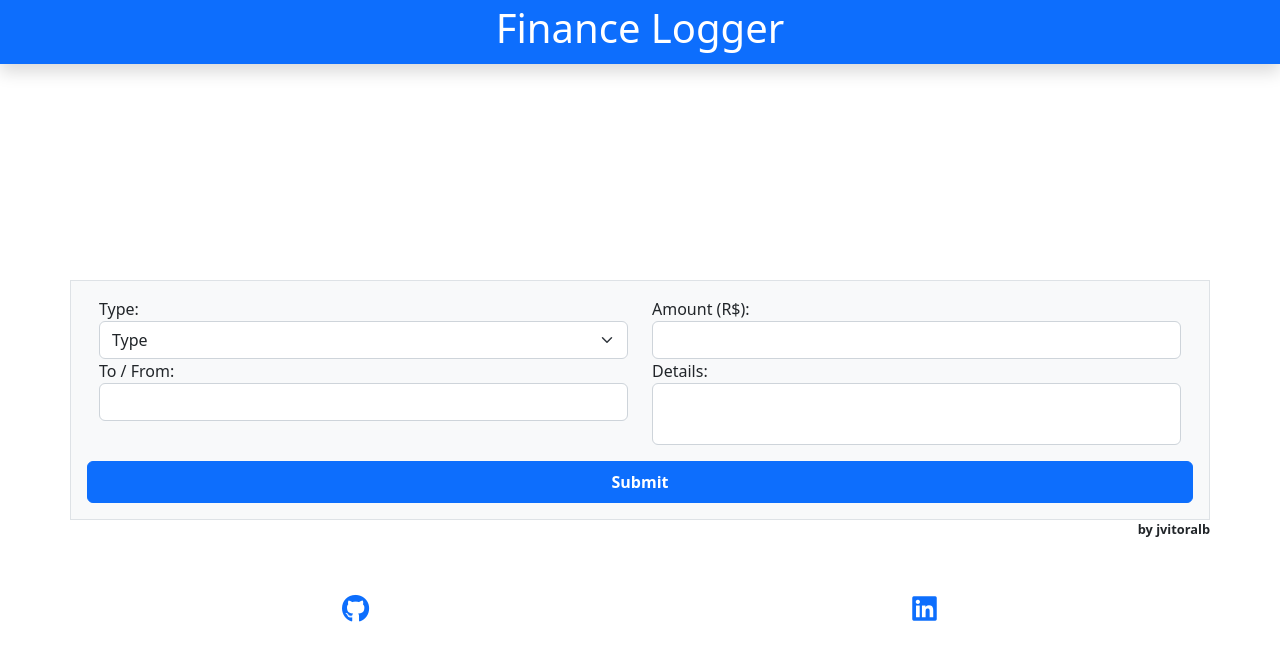
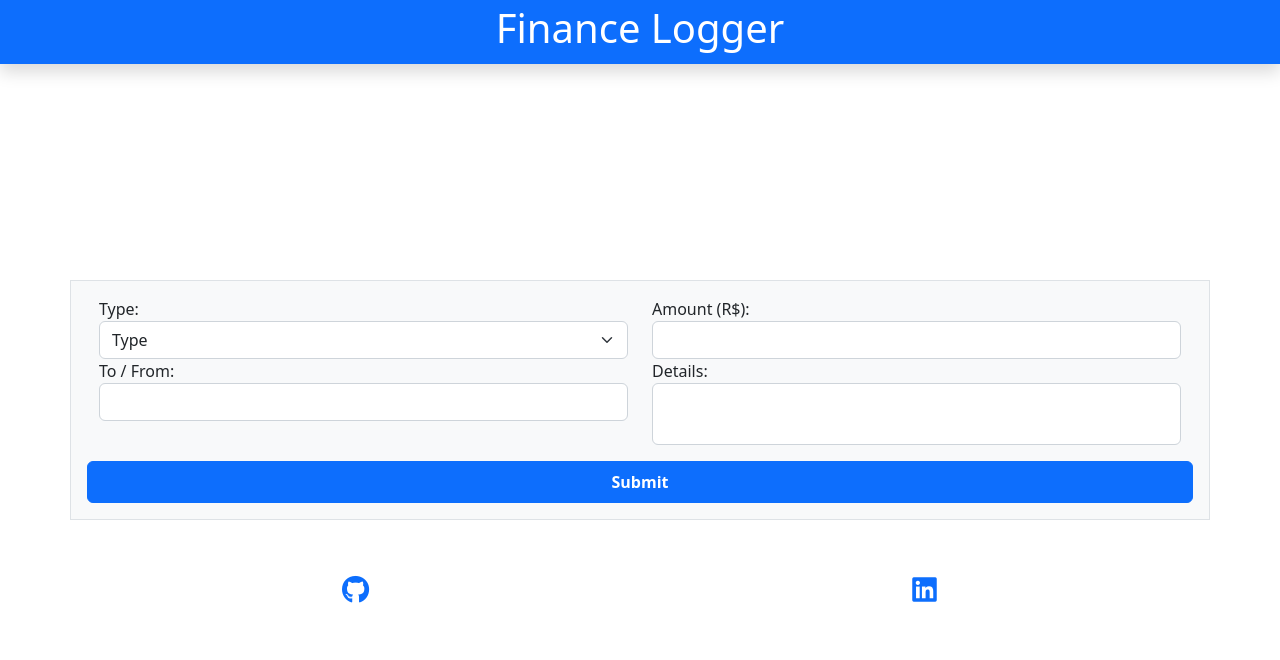
Before and after one commit to jvitoralb/TutorialProject-TS, a plain HTML site: page index.html in a window 1280 px wide. Drawn offline with nearby package versions, Linux system fonts and the light colour scheme.

Commit message:
undo last changes

```diff
--- a/dist/style.css
+++ b/dist/style.css
@@ -17,7 +17,3 @@ input::-webkit-inner-spin-button {
 .log-form textarea {
     resize: none;
 }
-
-.credit {
-    font-size: 0.8rem;
-}
--- a/index.html
+++ b/index.html
@@ -46,11 +46,6 @@
                 </div>
                 <button type="submit" id="submit-form" class="btn mt-3 py-2 btn-primary fw-semibold">Submit</button>
             </form>
-            <div class="row fw-semibold credit">
-                <div class="col p-0 d-flex justify-content-end">
-                    by jvitoralb
-                </div>
-            </div>
         </div>
     </main>
     <footer id="footer">
```
